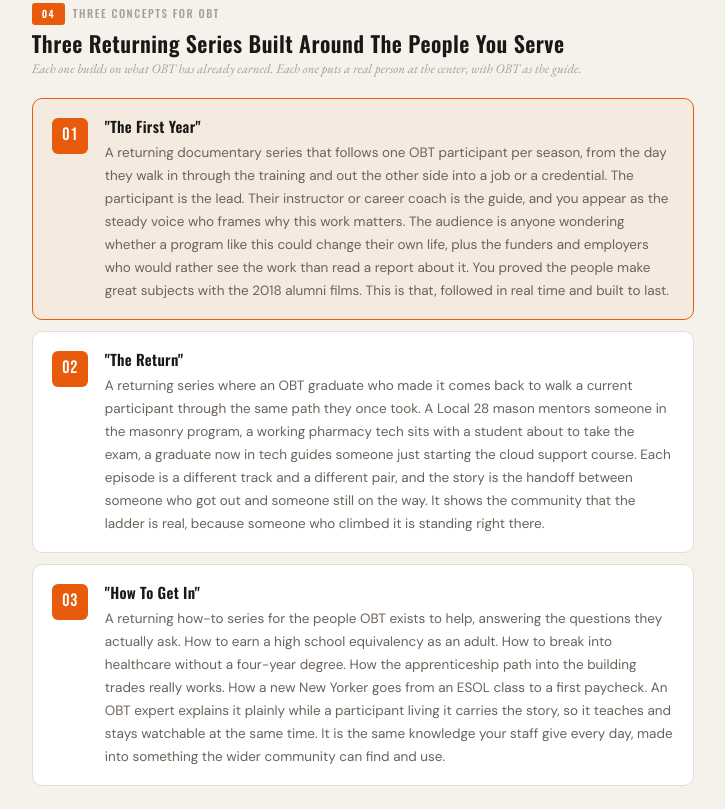
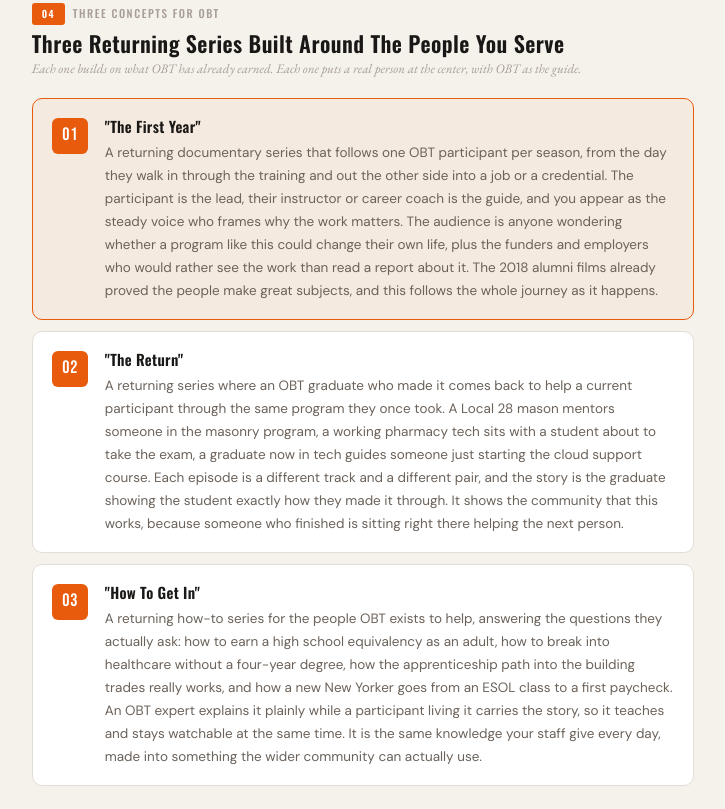
Before and after one commit to TalexMedia/obt-strategy, a plain HTML site: page index.html in a window 1280 px wide. Shown: the part 5791-6600 px from the top of the page, without its empty margins (277-1002 px from the left). Drawn offline with nearby package versions, Linux system fonts and the light colour scheme.

Commit message:
OBT idea audit: plain-speech fixes to the three concepts (remove metaphors, fragment list, clever closers)

```diff
--- a/index.html
+++ b/index.html
@@ -586,7 +586,7 @@
       <div class="idea-num">01</div>
       <div class="idea-body">
         <div class="idea-title">"The First Year"</div>
-        <div class="idea-desc">A returning documentary series that follows one OBT participant per season, from the day they walk in through the training and out the other side into a job or a credential. The participant is the lead. Their instructor or career coach is the guide, and you appear as the steady voice who frames why this work matters. The audience is anyone wondering whether a program like this could change their own life, plus the funders and employers who would rather see the work than read a report about it. You proved the people make great subjects with the 2018 alumni films. This is that, followed in real time and built to last.</div>
+        <div class="idea-desc">A returning documentary series that follows one OBT participant per season, from the day they walk in through the training and out the other side into a job or a credential. The participant is the lead, their instructor or career coach is the guide, and you appear as the steady voice who frames why the work matters. The audience is anyone wondering whether a program like this could change their own life, plus the funders and employers who would rather see the work than read a report about it. The 2018 alumni films already proved the people make great subjects, and this follows the whole journey as it happens.</div>
       </div>
     </div>
 
@@ -594,7 +594,7 @@
       <div class="idea-num">02</div>
       <div class="idea-body">
         <div class="idea-title">"The Return"</div>
-        <div class="idea-desc">A returning series where an OBT graduate who made it comes back to walk a current participant through the same path they once took. A Local 28 mason mentors someone in the masonry program, a working pharmacy tech sits with a student about to take the exam, a graduate now in tech guides someone just starting the cloud support course. Each episode is a different track and a different pair, and the story is the handoff between someone who got out and someone still on the way. It shows the community that the ladder is real, because someone who climbed it is standing right there.</div>
+        <div class="idea-desc">A returning series where an OBT graduate who made it comes back to help a current participant through the same program they once took. A Local 28 mason mentors someone in the masonry program, a working pharmacy tech sits with a student about to take the exam, a graduate now in tech guides someone just starting the cloud support course. Each episode is a different track and a different pair, and the story is the graduate showing the student exactly how they made it through. It shows the community that this works, because someone who finished is sitting right there helping the next person.</div>
       </div>
     </div>
 
@@ -602,7 +602,7 @@
       <div class="idea-num">03</div>
       <div class="idea-body">
         <div class="idea-title">"How To Get In"</div>
-        <div class="idea-desc">A returning how-to series for the people OBT exists to help, answering the questions they actually ask. How to earn a high school equivalency as an adult. How to break into healthcare without a four-year degree. How the apprenticeship path into the building trades really works. How a new New Yorker goes from an ESOL class to a first paycheck. An OBT expert explains it plainly while a participant living it carries the story, so it teaches and stays watchable at the same time. It is the same knowledge your staff give every day, made into something the wider community can find and use.</div>
+        <div class="idea-desc">A returning how-to series for the people OBT exists to help, answering the questions they actually ask: how to earn a high school equivalency as an adult, how to break into healthcare without a four-year degree, how the apprenticeship path into the building trades really works, and how a new New Yorker goes from an ESOL class to a first paycheck. An OBT expert explains it plainly while a participant living it carries the story, so it teaches and stays watchable at the same time. It is the same knowledge your staff give every day, made into something the wider community can actually use.</div>
       </div>
     </div>
 
```
